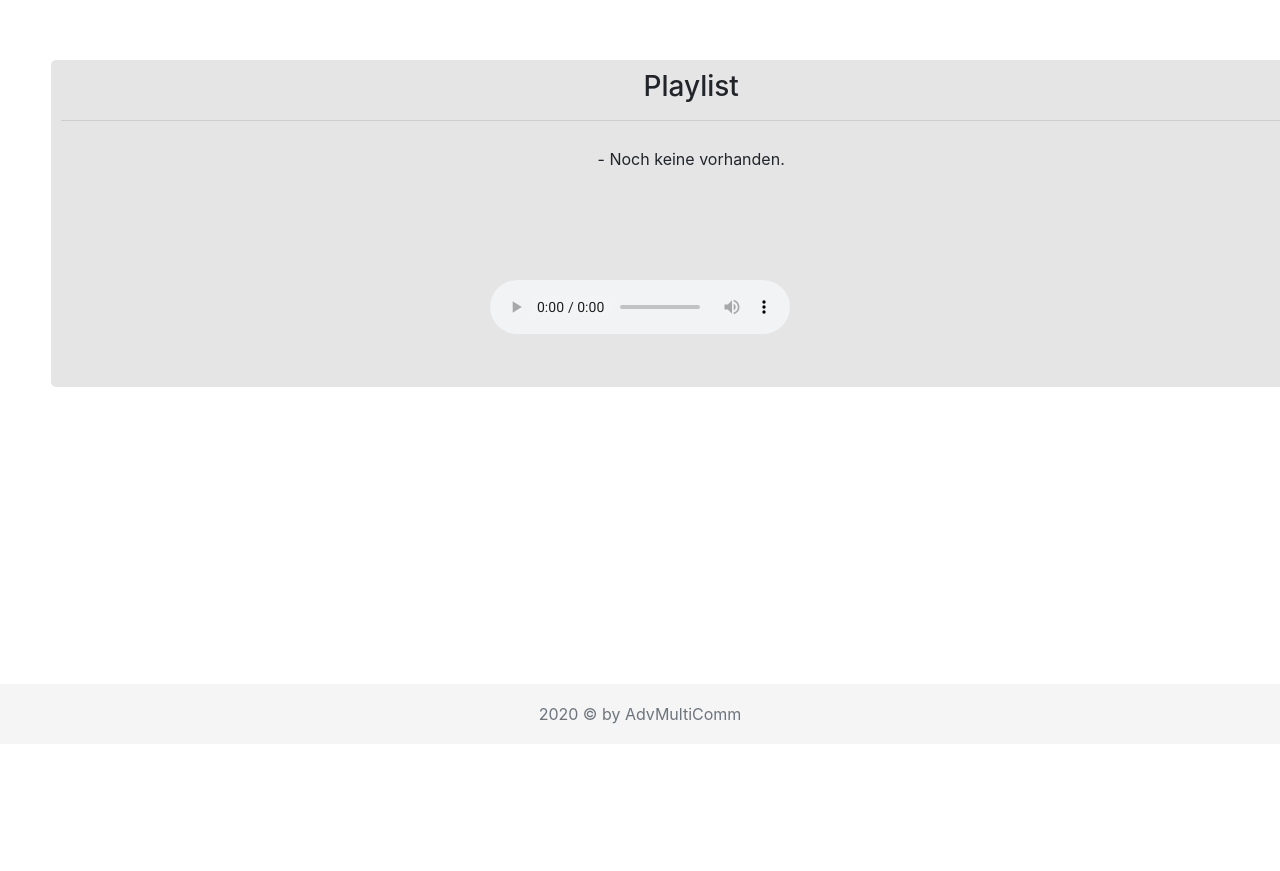
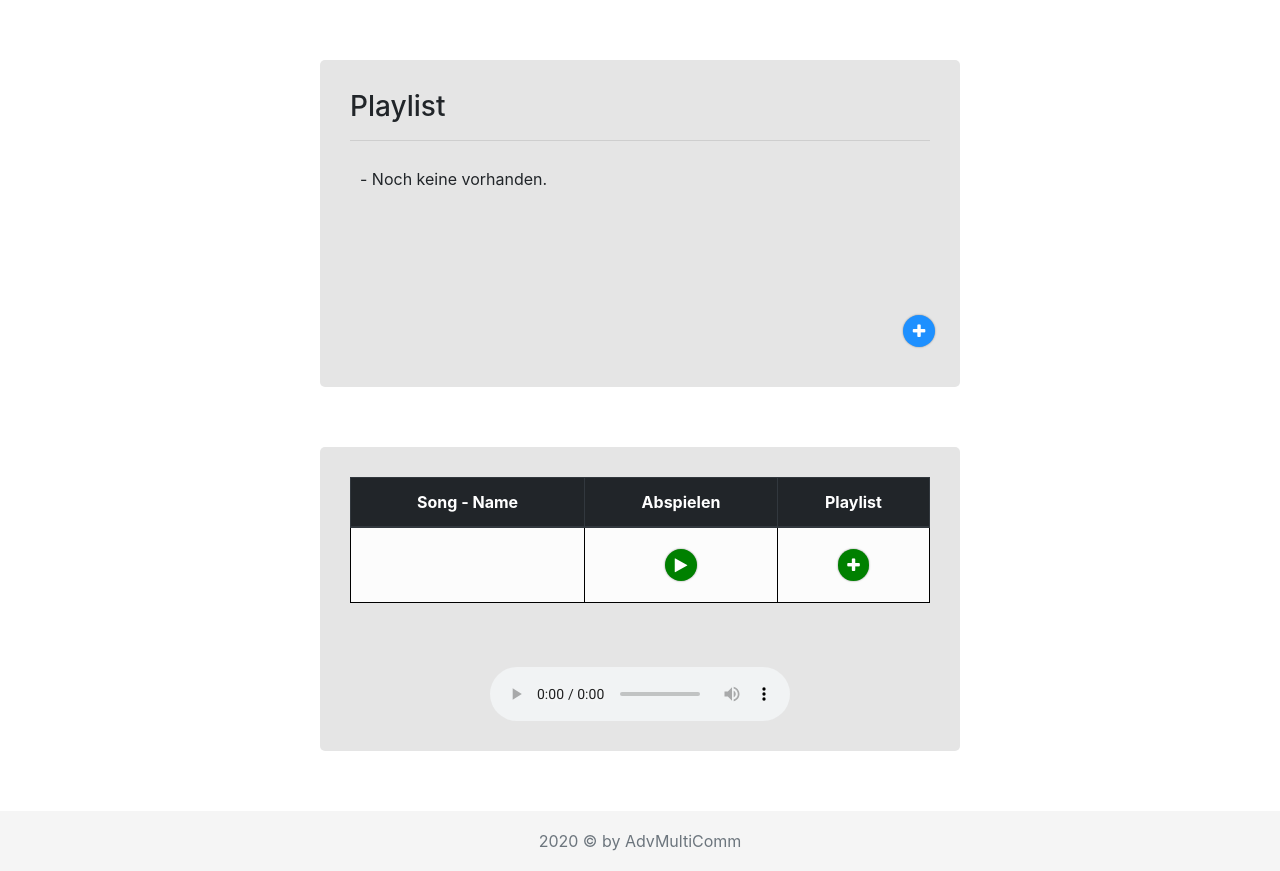
Before and after one commit to gabrieldickert/AdvMultiComm, a PHP site: page / in a window 1280 px wide; the page is wider, and only the part inside the window is pictured. Shown: the part 56-927 px from the top of that part. Before the commit the page ends 780 px from the top of that part, so only its background shows below. Run offline with PHP 8.4, Linux system fonts and the light colour scheme; data that the repository does not hold is empty.

Commit message:
Fixed some Bugs Marvin found

```diff
--- a/css/room.css
+++ b/css/room.css
@@ -37,6 +37,7 @@ body > .container {
 .song_list {
     text-align: center;
     background-color:#e5e5e5;
+       margin-top: 10%;
 	/*position:absolute;
 	top:115px;
 	padding:10px;
@@ -51,6 +52,7 @@ body > .container {
 .playlist {
     text-align: center;
     background-color:#e5e5e5;
+    margin-top: 10%;
 	/*margin-top:60px;
 	padding:10px;
 	width:18%;
--- a/index.php
+++ b/index.php
@@ -35,23 +35,33 @@
                 </div>
             </nav>
         </header>
-<div class="playlist">
+
+
+        <div class="container">
+
+            <div class="row">
+                <div class="col-lg-12">
+                    <div class=playlist">
+                        <i class="fa fa-plus plus" style=""data-toggle="modal" data-target="#playlistModal"></i>
                         <h3>Playlist</h3>
                         <hr>
                         <div id="inner_playlist"></div>
-<i class="fa fa-plus plus" data-toggle="modal" data-target="#playlistModal"></i>
+
                     </div>
+                </div>
+            </div>
+        </div>
+
         <main role="main" class="container">
             <?php
-	$music = explode("|",file_get_contents("http://".$_SERVER['SERVER_NAME'].":3000/files"));
+            $music = explode("|", file_get_contents("http://" . $_SERVER['SERVER_NAME'] . ":3000/files"));
 
             $string = '<table class="table"><thead class="thead-dark"><tr><th>Song - Name</th><th>Abspielen</th><th>Playlist</th></tr></thead>';
-	for($i=0; $i<count($music); $i++)
-	{
-		$string .= '<tr><td>'.$music[$i].'</td><td><i onclick="playSong(\''.$music[$i].'\');" class="fa fa-play play"></i></td><td><i onclick="addSong(\''.$music[$i].'\');" class="fa fa-plus play"></i></td></tr>';
+            for ($i = 0; $i < count($music); $i++) {
+                $string .= '<tr><td>' . $music[$i] . '</td><td><i onclick="playSong(\'' . $music[$i] . '\');" class="fa fa-play play"></i></td><td><i onclick="addSong(\'' . $music[$i] . '\');" class="fa fa-plus play"></i></td></tr>';
             }
 
-	echo $string.'</table>';
+            echo $string . '</table>';
             ?>
             <br><br>
             <audio id="player" style="margin-left:auto;margin-right:auto;display:block;"
--- a/room.php
+++ b/room.php
@@ -54,7 +54,7 @@ $project = 'AdvMultiComm';
 
                         </div>
                         <hr>
-                        <div class="form-group" style="margin-bottom:-30px;">
+                        <div class="form-group">
                             <input type="text" class="form-control" id="chat" placeholder="Nachricht">
                         </div>
                     </div>
@@ -98,7 +98,7 @@ $project = 'AdvMultiComm';
                             <p class="" id="song_info" style="margin-top:1%;margin-bottom:-2%;font-weight:bold;display:none;">Playlist: abc - bird3.mp3</p>
                         </div>
                     </div>
-                    <div class="row" style="    background-color:#e5e5e5;">
+                    <div class="row" style=" background-color:#e5e5e5;">
                         <div class="col-lg-12 text-center ">
                             <button id="nerd-stats-btn" style="margin-top:2%;" data-toggle="modal" data-target="#nerdstatsmodal" class="btn btn-info pull-right">Statistics for Nerds</button>
                         </div>
```
Lines whose indentation alone changed are shown as unchanged.
